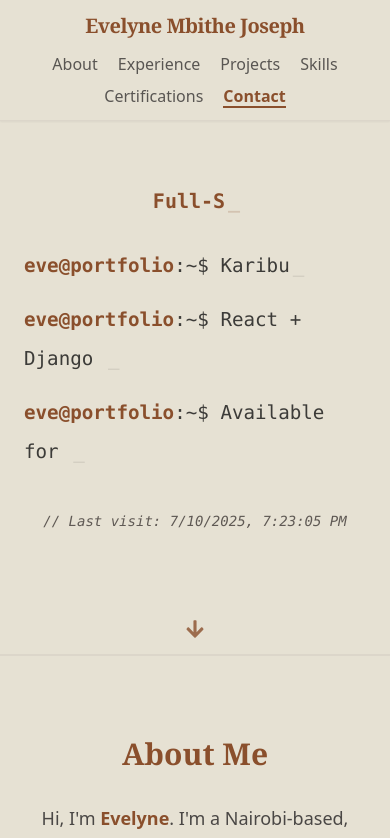
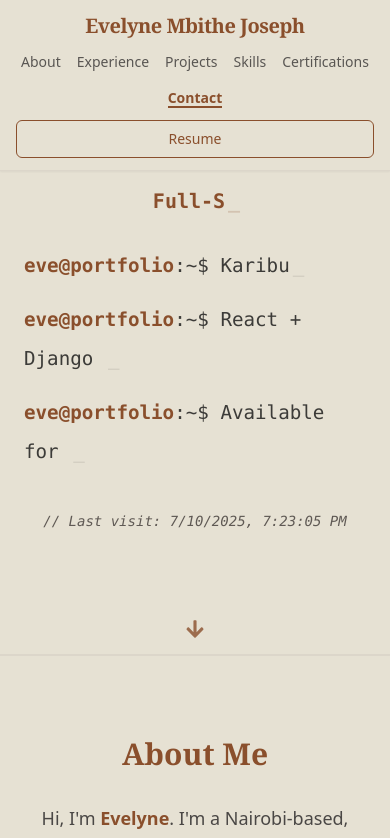
Before and after one commit to Eve-code93/Personal_portfolio, a React (Vite) app in the folder evelyne-portfolio/: page / in a window 390 px wide. Shown: the top 838 px of the page. Built offline with nearby package versions, Linux system fonts and the light colour scheme; no server answers.

Commit message:
Update certifications to be mobile-friendly

```diff
--- a/evelyne-portfolio/src/components/Certifications.jsx
+++ b/evelyne-portfolio/src/components/Certifications.jsx
@@ -30,7 +30,11 @@ const certifications = [
 ];
 
 const Certifications = () => {
-  const [hoveredIndex, setHoveredIndex] = useState(null);
+  const [expandedIndex, setExpandedIndex] = useState(null);
+
+  const handleToggle = (index) => {
+    setExpandedIndex(expandedIndex === index ? null : index);
+  };
 
   return (
     <section id="certifications" className="py-20 px-4 border-t border-[#c4bcb3]/30 bg-gradient-to-b from-[#e6e1d3] to-[#dad4c2]">
@@ -55,18 +59,19 @@ const Certifications = () => {
         </motion.div>
 
         <div className="grid grid-cols-1 md:grid-cols-3 gap-6">
-          {certifications.map((cert, i) => (
+          {certifications.map((cert, i) => {
+            const isExpanded = expandedIndex === i;
+            return (
               <motion.div
                 key={i}
-              className="relative h-full"
-              onHoverStart={() => setHoveredIndex(i)}
-              onHoverEnd={() => setHoveredIndex(null)}
+                className="relative h-full cursor-pointer"
+                onClick={() => handleToggle(i)}
                 initial={{ opacity: 0, y: 20 }}
                 whileInView={{ opacity: 1, y: 0 }}
                 transition={{ delay: i * 0.15 }}
                 viewport={{ once: true }}
               >
-              <div className={`absolute inset-0 bg-[#8A4F2C] rounded-xl transition-all duration-300 ${hoveredIndex === i ? 'opacity-10' : 'opacity-0'}`} />
+                <div className={`absolute inset-0 bg-[#8A4F2C] rounded-xl transition-all duration-300 ${isExpanded ? 'opacity-10' : 'opacity-0'}`} />
 
                 <div className="h-full bg-white/90 backdrop-blur-sm p-6 rounded-xl border border-[#c4bcb3]/30 shadow-sm flex flex-col">
                   <div className="flex items-start gap-4 mb-4">
@@ -91,26 +96,25 @@ const Certifications = () => {
 
                     <motion.div
                       className="overflow-hidden"
-                    initial={{ height: 0 }}
-                    animate={{ height: hoveredIndex === i ? 'auto' : 0 }}
+                      initial={false}
+                      animate={{ height: isExpanded ? 'auto' : 0 }}
                       transition={{ duration: 0.3 }}
                     >
                       <p className="text-[#4a4745] text-sm pt-2">{cert.description}</p>
-                  </motion.div>
-
-                  <motion.a
+                      <a
                         href={cert.link}
                         target="_blank"
                         rel="noopener noreferrer"
-                    className={`flex items-center gap-1 text-[#8A4F2C] text-sm font-medium mt-3 ${hoveredIndex === i ? 'opacity-100' : 'opacity-0'} transition-opacity`}
-                    whileHover={{ x: 2 }}
+                        className="flex items-center gap-1 text-[#8A4F2C] text-sm font-medium mt-2"
                       >
                         View credential <FaExternalLinkAlt className="text-xs" />
-                  </motion.a>
+                      </a>
+                    </motion.div>
                   </div>
                 </div>
               </motion.div>
-          ))}
+            );
+          })}
         </div>
       </div>
     </section>
--- a/evelyne-portfolio/src/components/Navbar.jsx
+++ b/evelyne-portfolio/src/components/Navbar.jsx
@@ -41,11 +41,6 @@ const Navbar = () => {
     return () => window.removeEventListener('scroll', handleScroll);
   }, []);
 
-  const handleResumeClick = (e) => {
-    e.preventDefault();
-    setShowResumeOptions(!showResumeOptions);
-  };
-
   const navItems = [
     { id: 'about', label: 'About' },
     { id: 'experience', label: 'Experience' },
@@ -55,20 +50,24 @@ const Navbar = () => {
     { id: 'contact', label: 'Contact' },
   ];
 
+  const toggleResumeMenu = () => {
+    setShowResumeOptions(!showResumeOptions);
+  };
+
   return (
     <header
       className={`fixed top-0 w-full z-50 transition-all duration-300 border-b border-[#c4bcb3]/30 shadow-sm ${
         scrolled ? 'bg-[#e6e1d3]/95 backdrop-blur-md' : 'bg-[#e6e1d3]'
       }`}
     >
-      <div className="max-w-7xl mx-auto px-6 py-3 flex flex-col md:flex-row items-center justify-between">
-        {/* Brand Name - Full name restored */}
-        <h1 className="text-xl md:text-2xl font-serif font-bold text-[#8A4F2C] tracking-tight whitespace-nowrap">
+      <div className="max-w-7xl mx-auto px-4 py-3 flex flex-col md:flex-row items-center justify-between gap-3">
+        {/* Brand */}
+        <h1 className="text-xl md:text-2xl font-serif font-bold text-[#8A4F2C] tracking-tight">
           Evelyne Mbithe Joseph
         </h1>
 
-        {/* Navigation with larger font and increased opacity */}
-        <nav className="flex flex-wrap justify-center gap-x-5 md:gap-x-7 gap-y-2 mt-3 md:mt-0 text-base md:text-[17px] font-medium">
+        {/* Navigation Links */}
+        <nav className="flex flex-wrap justify-center gap-4 md:gap-6 text-sm md:text-base font-medium">
           {navItems.map((item) => (
             <motion.a
               key={item.id}
@@ -76,14 +75,14 @@ const Navbar = () => {
               className={`relative transition-colors duration-200 ${
                 activeSection === item.id
                   ? 'text-[#8A4F2C] font-semibold opacity-100'
-                  : 'text-[#4a4745] hover:text-[#8A4F2C] opacity-90 hover:opacity-100'
+                  : 'text-[#4a4745] hover:text-[#8A4F2C] opacity-90'
               }`}
               whileHover={{ scale: 1.05 }}
             >
               {item.label}
               {activeSection === item.id && (
                 <motion.span
-                  layoutId="underline"
+                  layoutId="nav-underline"
                   className="absolute left-0 bottom-0 w-full h-[2px] bg-[#8A4F2C]"
                   transition={{ type: 'spring', bounce: 0.3, duration: 0.5 }}
                 />
@@ -92,11 +91,11 @@ const Navbar = () => {
           ))}
         </nav>
 
-        {/* Resume Button with Options */}
-        <div className="relative hidden md:inline-block ml-4">
+        {/* Resume Button - Always Visible */}
+        <div className="relative w-full md:w-auto flex justify-center md:justify-end">
           <motion.button
-            onClick={handleResumeClick}
-            className="px-4 py-2 border border-[#8A4F2C] text-[#8A4F2C] rounded-md font-medium hover:bg-[#8A4F2C]/10 transition text-base md:text-[16px] opacity-90 hover:opacity-100"
+            onClick={toggleResumeMenu}
+            className="w-full md:w-auto px-4 py-2 border border-[#8A4F2C] text-[#8A4F2C] rounded-md font-medium hover:bg-[#8A4F2C]/10 transition text-sm md:text-base"
             whileHover={{ scale: 1.05 }}
             whileTap={{ scale: 0.95 }}
           >
@@ -107,24 +106,25 @@ const Navbar = () => {
             <motion.div
               initial={{ opacity: 0, y: -10 }}
               animate={{ opacity: 1, y: 0 }}
-              className="absolute right-0 mt-2 w-44 bg-white rounded-md shadow-lg border border-[#c4bcb3] z-50"
+              exit={{ opacity: 0 }}
+              className="absolute top-full right-0 w-full md:w-44 mt-2 bg-white border border-[#c4bcb3] rounded-md shadow-lg z-50 overflow-hidden"
             >
               <a
                 href="/_Resume 1.pdf"
                 target="_blank"
                 rel="noopener noreferrer"
-                className="block px-4 py-2.5 text-[15px] text-[#4a4745] hover:bg-[#8A4F2C]/10"
+                className="block px-4 py-2 text-sm text-[#4a4745] hover:bg-[#8A4F2C]/10 transition"
                 onClick={() => setShowResumeOptions(false)}
               >
                 View Resume
               </a>
               <a
-                href="/_Resume 1.pdf"
+                href="/_Resume.pdf"
                 download="Evelyne_Mbithe_Joseph_Resume.pdf"
-                className="block px-4 py-2.5 text-[15px] text-[#4a4745] hover:bg-[#8A4F2C]/10 border-t border-[#c4bcb3]"
+                className="block px-4 py-2 text-sm text-[#4a4745] hover:bg-[#8A4F2C]/10 border-t border-[#c4bcb3] transition"
                 onClick={() => setShowResumeOptions(false)}
               >
-                Download
+                Download PDF
               </a>
             </motion.div>
           )}
```
Lines whose indentation alone changed are shown as unchanged.
